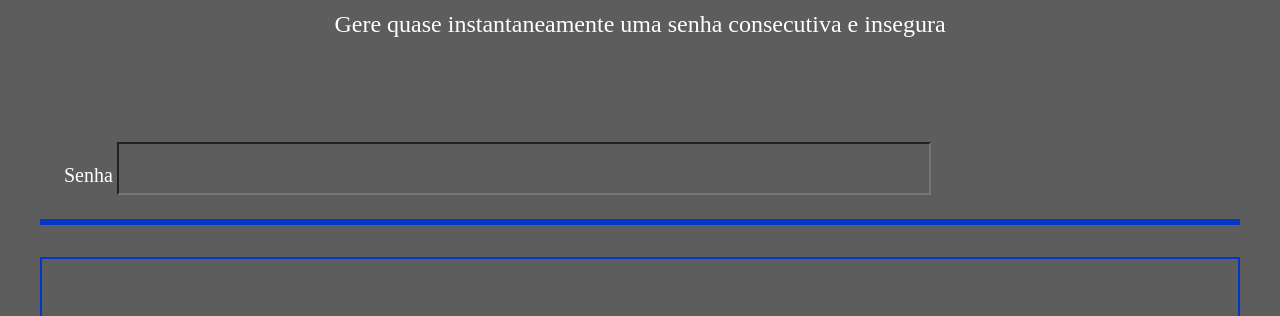
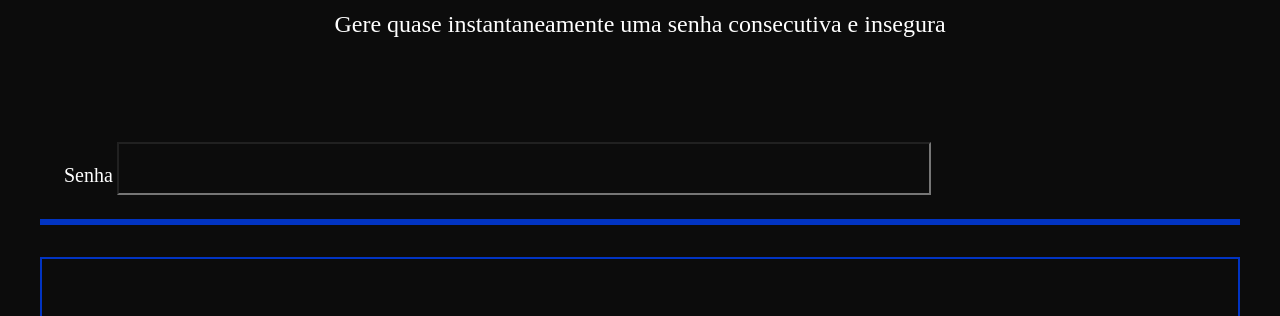
Before and after one commit to ArthurTheDog0101/senha-super-hetero, a plain HTML site: page index.html in a window 1280 px wide. Shown: the part 200-516 px from the top of the page. Drawn offline with Linux system fonts and the light colour scheme.

Commit message:
COR FUNDO

```diff
--- a/style.css
+++ b/style.css
@@ -1,7 +1,7 @@
 @import url('https://fonts.googleapis.com/css2?family=Roboto:ital,wght@0,100;0,300;0,400;0,500;0,700;0,900;1,100;1,300;1,400;1,500;1,700;1,900&display=swap');
 
 :root{
-    --cor-de-fundo: #555555f3 ;
+    --cor-de-fundo: #000000f3 ;
     --cor-de-texto: #ffffff;
     --fundo-senha: #ff0000;
     --borda: #0036ccf3;
```
